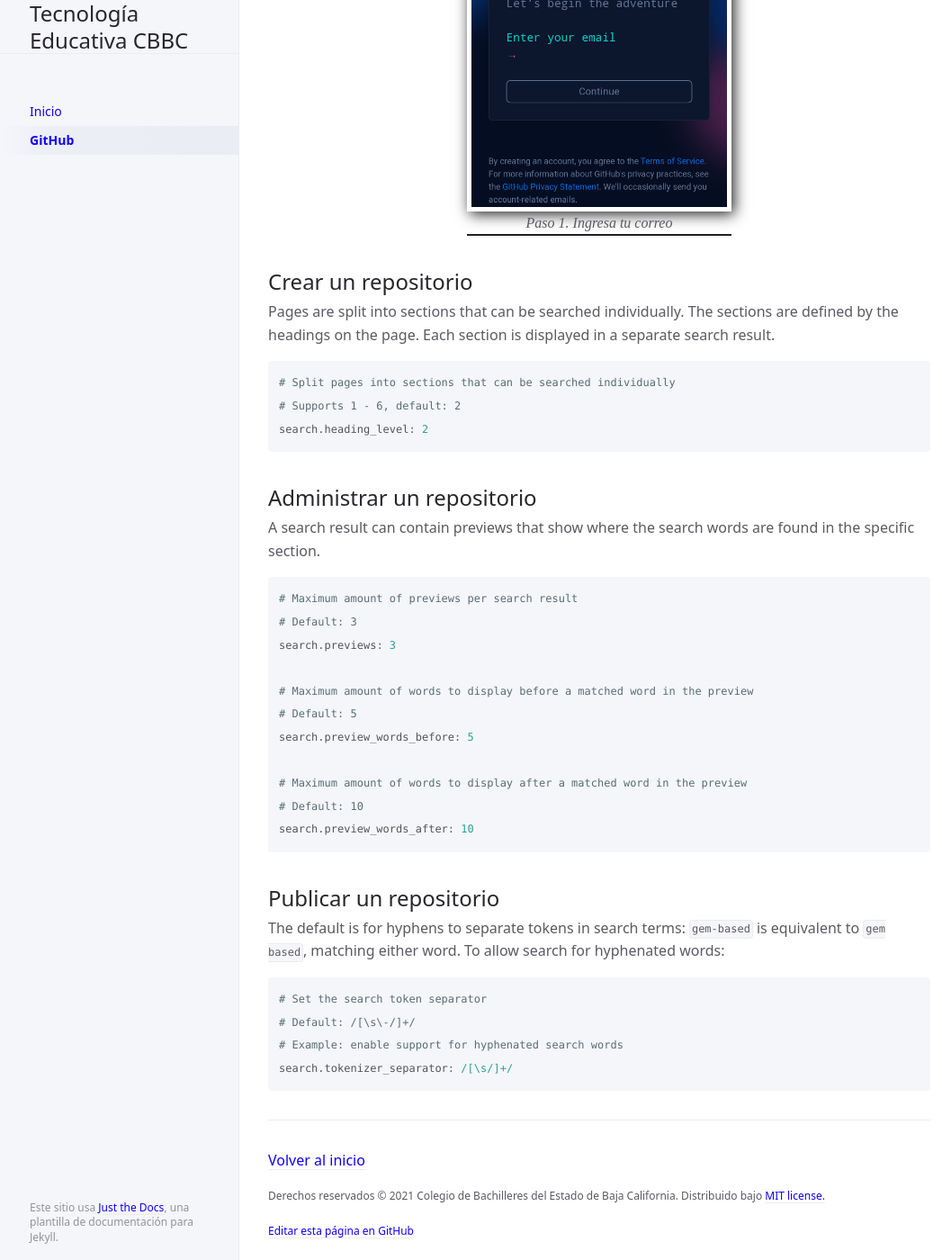
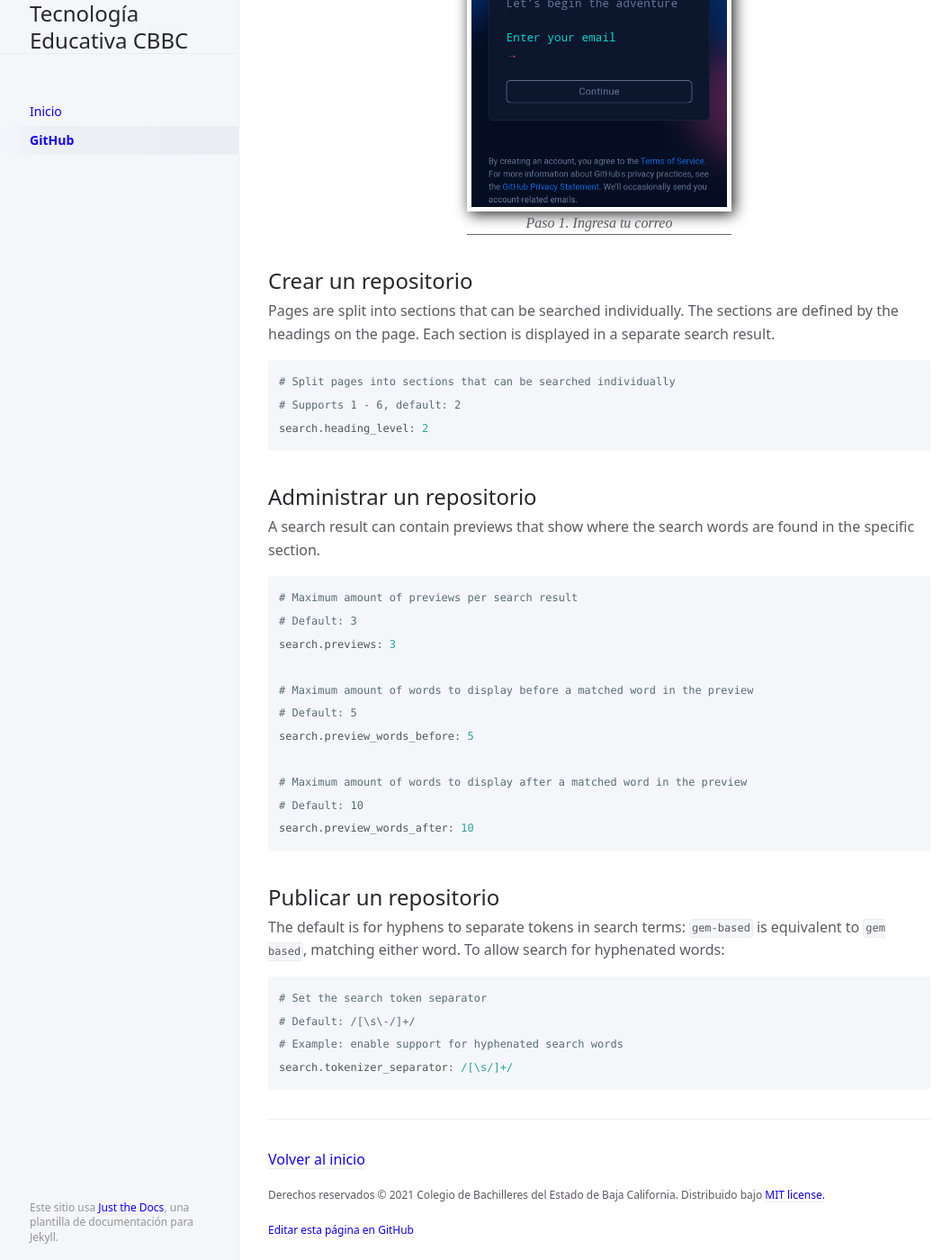
Before and after one commit to CoBachBC/demo, a Jekyll site: the page built from docs/github.md, in a window 1280 px wide and 1400 px high, scrolled down 889 px. Shown: the whole window at 90% size, without its empty margins (106-1153 px from the left). Built offline with Jekyll 4.4.1, drawn with Linux system fonts in a browser that asks for light colours.

Commit message:
Update custom.scss

```diff
--- a/_sass/custom/custom.scss
+++ b/_sass/custom/custom.scss
@@ -11,4 +11,4 @@ font-style: italic;
 font-family: serif;
 width: 40%;
 margin: .5rem auto 0;
-border-bottom: 2px solid #222222;}
+border-bottom: 1px solid #666666;}
```
